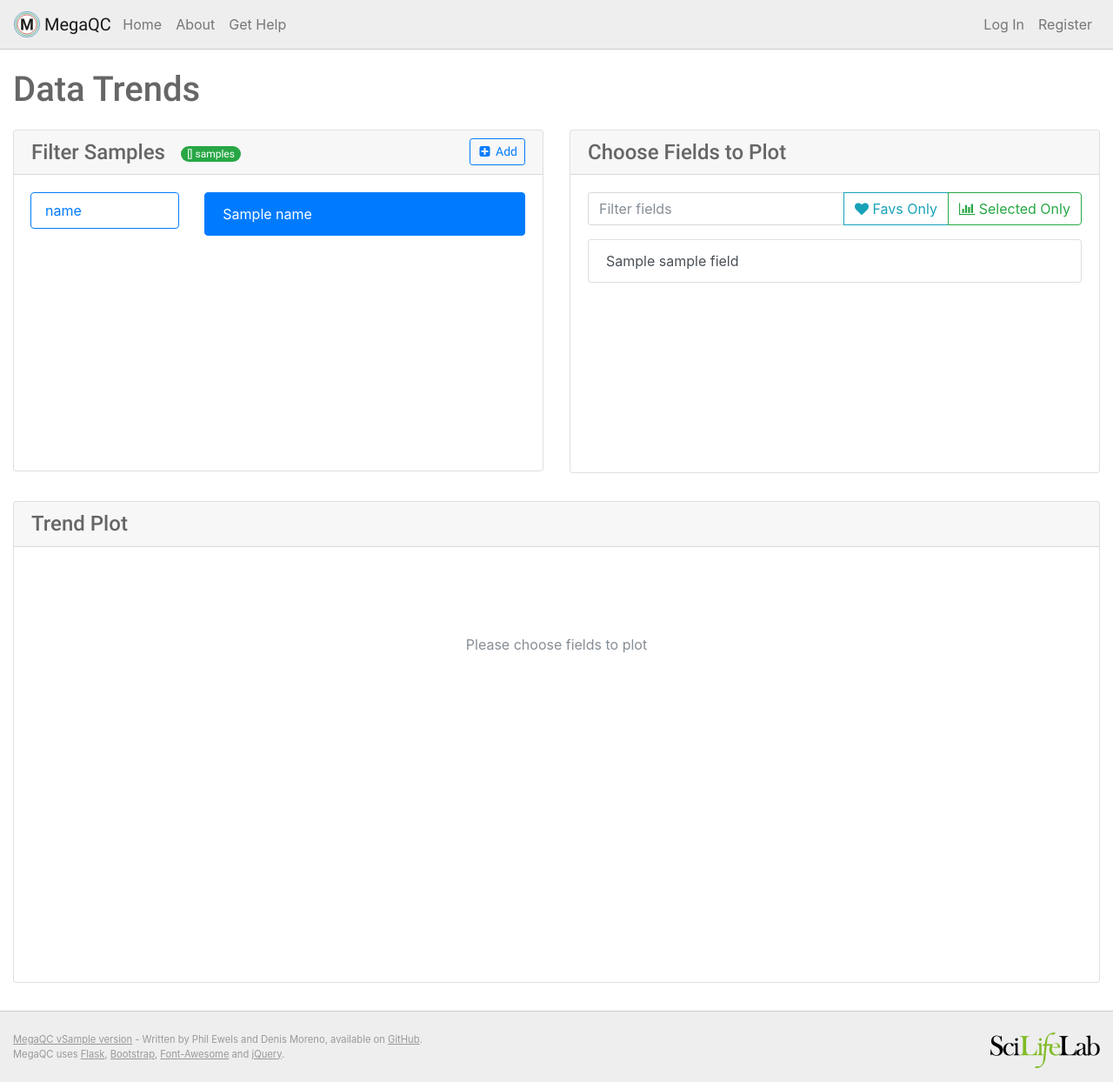
After one commit to MultiQC/MegaQC, a Python web app: template megaqc/templates/public/trends.html in a window 1280 px wide. The commit adds this page. Shown: the whole page at 87% size. Run offline with Jinja, Linux system fonts and the light colour scheme; the template is opened without the code that fills it: most values are stand-ins (such as "Sample title", 1, 10 or a date in 2020).

Commit message:
First draft of trends plot page.

```diff
--- a/megaqc/templates/public/home.html
+++ b/megaqc/templates/public/home.html
@@ -41,7 +41,7 @@
   </div>
   <div class="col-md-6 col-lg-3">
     <div class="card plot-chooser-card">
-      <a href="#">
+      <a href="{{ url_for('public.trends') }}">
         <div class="card-body text-center">
           <h4>Data Trend</h4>
           <img src="http://via.placeholder.com/300x200"><br>
--- a/megaqc/templates/public/plot_type.html
+++ b/megaqc/templates/public/plot_type.html
@@ -29,7 +29,7 @@
   </div>
   <div class="col-md-6 col-lg-3">
     <div class="card plot-chooser-card">
-      <a href="#">
+      <a href="{{ url_for('public.trends') }}">
         <div class="card-body text-center">
           <h4>Data Trend</h4>
           <img src="http://via.placeholder.com/300x200"><br>
--- /dev/null
+++ b/megaqc/templates/public/trends.html
@@ -0,0 +1,142 @@
+
+{% extends "layout.html" %}
+{% block content %}
+
+<h1 class="mt-4 mb-4">
+    Data Trends
+    <i class="loading-spinner fa fa-spinner fa-pulse fa-3x fa-fw" style="display:none;"></i>
+    <span class="loading-spinner" style="display:none;">Loading...</span>
+</h1>
+
+<div class="row plot-setup">
+    <div class="col-md-6">
+        {% include "public/filter_samples_selectbox.html" %}
+    </div>
+    <div class="col-md-6">
+        <div class="card">
+            <h4 class="card-header">Choose Fields to Plot</h4>
+            <div class="card-body">
+                <form class="mb-3">
+                    <div class="input-group">
+                        <input type="text" class="form-control" placeholder="Filter fields" id="fields_filter_input">
+                        <div class="input-group-btn">
+                            <button class="btn btn-outline-info" id="fields_favourite_toggle">
+                                <i class="fa fa-heart" aria-hidden="true"></i>
+                                Favs Only
+                            </button>
+                            <button class="btn btn-outline-success" id="fields_plot_toggle">
+                                <i class="fa fa-bar-chart" aria-hidden="true"></i>
+                                Selected Only
+                            </button>
+                        </div>
+                    </div>
+                </form>
+            <div class="list-group with-filter">
+                {% for sf in sample_fields %}
+                    <a href="#trend_plot" class="trend-field-btn list-group-item list-group-item-action" data-fieldid="{{ sf.type_id }}">
+                    {{ sf.nicename }}
+                    </a>
+                {% endfor %}
+                </div>
+            </div>
+        </div>
+    </div>
+</div>
+
+<div class="card megaqc_plot" id="trend_plot">
+    <h4 class="card-header">Trend Plot</h4>
+    <div class="card-body">
+        <div id="plotdiv">
+            <p class="text-secondary">Please choose fields to plot</p>
+        </div>
+    </div>
+</div>
+
+<!-- Create New Filter Set -->
+{% include "public/filter_samples_modal.html" %}
+
+{% endblock %}
+{% block js %}
+<script type="text/javascript" src="/static/js/filter_samples.js"></script>
+<script type="text/javascript">
+$(function(){
+
+    // Sample filter set clicked / added
+    $(document).on('sample-filter-clicked sample-filter-added', function(e, fs){
+        create_plot();
+    });
+
+    // A sample field to plot is chosen
+    $('body').on('click', '.trend-field-btn', function(e){
+        e.preventDefault();
+        $(this).toggleClass('active');
+        create_plot();
+    });
+
+    // Create a plot
+    function create_plot(){
+        // Show the loading spinners
+        $('.loading-spinner').show();
+        $('#plotdiv').html('<p>' +
+            '<i class="loading-spinner fa fa-spinner fa-pulse fa-3x fa-fw"></i> ' +
+            '<span class="loading-spinner">Loading...</span>' +
+        '</p>');
+        // Get the active field to plot
+        field_ids = [];
+        field_titles = [];
+        $('.trend-field-btn.active').each(function(e){
+            field_ids.push($(this).data('fieldid'));
+            field_titles.push($(this).text().trim());
+        });
+        if(field_ids.length == 0){
+            $('#trend_plot .card-header').text('Trend Plot');
+            $('#plotdiv').html('<p class="text-secondary">Please choose fields to plot</p>');
+            $('.loading-spinner').hide();
+            return;
+        }
+        plot_header = field_titles.length + ' Fields';
+        if(field_titles.length < 3){
+            plot_header = field_titles.join(', ');
+        }
+        $('#trend_plot .card-header').text(plot_header);
+        // Cancel any running update_filters ajax call
+        if(window.ajax_update !== false){
+            window.ajax_update.abort();
+        }
+        // Get the plot HTML
+        window.ajax_update = $.ajax({
+            url: '/api/get_trend_plot',
+            type: 'post',
+            data: JSON.stringify( {
+                'filters_id': $('.sample-filter-btn.active').first().data('filterid'),
+                'fields': field_ids
+            }),
+            headers : { access_token:window.token },
+            dataType: 'json',
+            contentType: 'application/json; charset=UTF-8',
+            success: function(data){
+                if (data['success']){
+                    // Wait 300ms to ensure the page scroll has finished
+                    setTimeout(function(){
+                        $('#plotdiv').html(data['plot']);
+                        $('.loading-spinner').hide();
+                    }, 300);
+                }
+                // AJAX data['success'] was false
+                else {
+                    console.log(data);
+                    toastr.error('There was an error whilst generating this plot.');
+                    $('#plotdiv').html('<p class="text-danger mb-0">Error generating plot.</p>');
+                    $('.loading-spinner').hide();
+                }
+            },
+            error: function(data){
+                toastr.error('There was an error retrieving this plot.');
+                $('#plotdiv').html('<p class="text-danger mb-0">Error generating plot.</p>');
+                $('.loading-spinner').hide();
+            }
+        });
+    }
+});
+</script>
+{% endblock %}
```
Also changed, not shown: megaqc/api/utils.py (+40 -0 lines), megaqc/api/views.py (+14 -1 lines), megaqc/public/views.py (+18 -0 lines).
